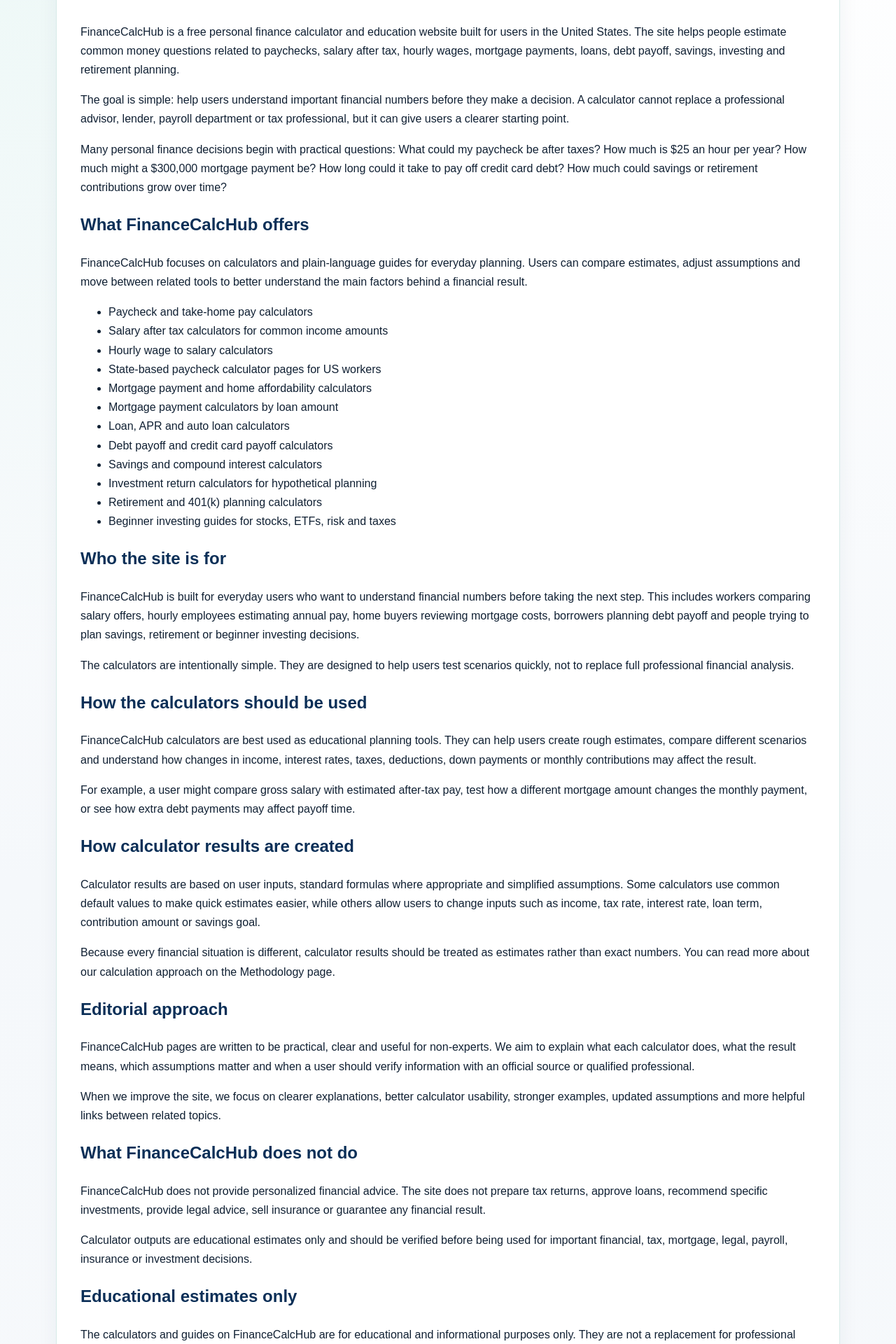
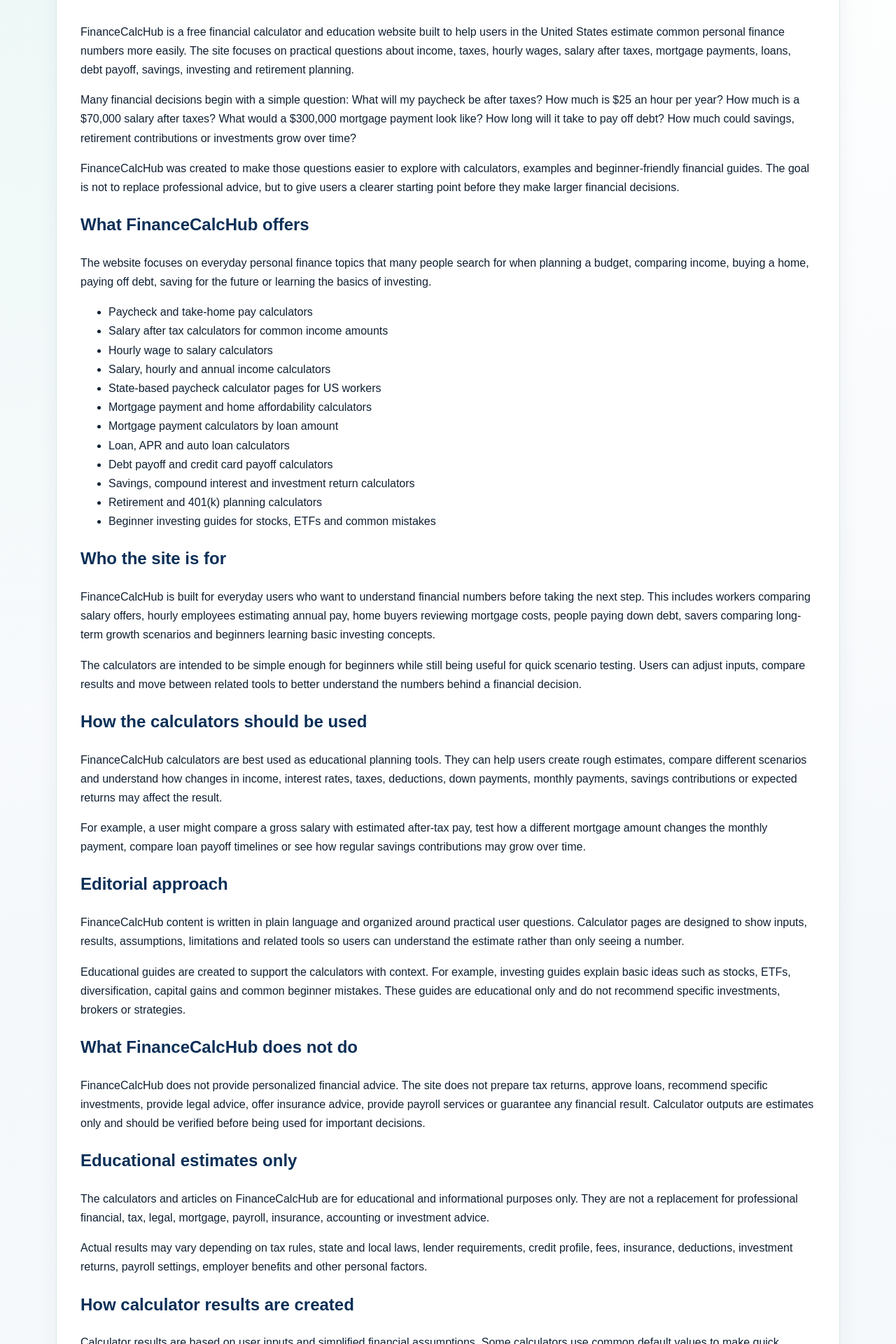
Before and after one commit to milicdejan94-ai/financecalchub, a Next.js app: page /about in a window 1280 px wide. Shown: the part 280-2200 px from the top of the page at 70% size. Built offline with nearby package versions, Linux system fonts and the light colour scheme.

Commit message:
Improve trust pages for AdSense review

```diff
--- a/app/about/page.tsx
+++ b/app/about/page.tsx
@@ -1,11 +1,10 @@
-import type { Metadata } from 'next';
 import RelatedCalculators from '../../components/RelatedCalculators';
 import Breadcrumbs from '../../components/Breadcrumbs';
 
-export const metadata: Metadata = {
+export const metadata = {
   title: 'About FinanceCalcHub | Free US Financial Calculators',
   description:
-    'Learn about FinanceCalcHub, a free US financial calculator and education website for paychecks, taxes, mortgages, loans, savings, investing and retirement planning.',
+    'Learn about FinanceCalcHub, a free US financial calculator website built to help users estimate paychecks, taxes, hourly wages, mortgage payments, loans, savings, investing and retirement planning.',
 };
 
 export default function AboutPage() {
@@ -25,35 +24,37 @@
           <h1>About FinanceCalcHub</h1>
 
           <p>
-            FinanceCalcHub is a free personal finance calculator and education
-            website built for users in the United States. The site helps people
-            estimate common money questions related to paychecks, salary after
-            tax, hourly wages, mortgage payments, loans, debt payoff, savings,
-            investing and retirement planning.
+            FinanceCalcHub is a free financial calculator and education website
+            built to help users in the United States estimate common personal
+            finance numbers more easily. The site focuses on practical questions
+            about income, taxes, hourly wages, salary after taxes, mortgage
+            payments, loans, debt payoff, savings, investing and retirement
+            planning.
           </p>
 
           <p>
-            The goal is simple: help users understand important financial
-            numbers before they make a decision. A calculator cannot replace a
-            professional advisor, lender, payroll department or tax professional,
-            but it can give users a clearer starting point.
+            Many financial decisions begin with a simple question: What will my
+            paycheck be after taxes? How much is $25 an hour per year? How much
+            is a $70,000 salary after taxes? What would a $300,000 mortgage
+            payment look like? How long will it take to pay off debt? How much
+            could savings, retirement contributions or investments grow over
+            time?
           </p>
 
           <p>
-            Many personal finance decisions begin with practical questions: What
-            could my paycheck be after taxes? How much is $25 an hour per year?
-            How much might a $300,000 mortgage payment be? How long could it
-            take to pay off credit card debt? How much could savings or
-            retirement contributions grow over time?
+            FinanceCalcHub was created to make those questions easier to explore
+            with calculators, examples and beginner-friendly financial guides.
+            The goal is not to replace professional advice, but to give users a
+            clearer starting point before they make larger financial decisions.
           </p>
 
           <h2>What FinanceCalcHub offers</h2>
 
           <p>
-            FinanceCalcHub focuses on calculators and plain-language guides for
-            everyday planning. Users can compare estimates, adjust assumptions
-            and move between related tools to better understand the main factors
-            behind a financial result.
+            The website focuses on everyday personal finance topics that many
+            people search for when planning a budget, comparing income, buying a
+            home, paying off debt, saving for the future or learning the basics
+            of investing.
           </p>
 
           <ul>
@@ -68,7 +69,14 @@
               </a>
             </li>
             <li>
-              <a href="/hourly-wage">Hourly wage to salary calculators</a>
+              <a href="/hourly-wage">
+                Hourly wage to salary calculators
+              </a>
+            </li>
+            <li>
+              <a href="/salary-calculator">
+                Salary, hourly and annual income calculators
+              </a>
             </li>
             <li>
               <a href="/paycheck-calculator">
@@ -86,7 +94,9 @@
               </a>
             </li>
             <li>
-              <a href="/calculators/loan">Loan, APR and auto loan calculators</a>
+              <a href="/calculators/loan">
+                Loan, APR and auto loan calculators
+              </a>
             </li>
             <li>
               <a href="/calculators/debt-payoff">
@@ -95,12 +105,7 @@
             </li>
             <li>
               <a href="/calculators/savings">
-                Savings and compound interest calculators
-              </a>
-            </li>
-            <li>
-              <a href="/calculators/investment-return">
-                Investment return calculators for hypothetical planning
+                Savings, compound interest and investment return calculators
               </a>
             </li>
             <li>
@@ -110,7 +115,7 @@
             </li>
             <li>
               <a href="/investing">
-                Beginner investing guides for stocks, ETFs, risk and taxes
+                Beginner investing guides for stocks, ETFs and common mistakes
               </a>
             </li>
           </ul>
@@ -121,15 +126,16 @@
             FinanceCalcHub is built for everyday users who want to understand
             financial numbers before taking the next step. This includes workers
             comparing salary offers, hourly employees estimating annual pay,
-            home buyers reviewing mortgage costs, borrowers planning debt payoff
-            and people trying to plan savings, retirement or beginner investing
-            decisions.
+            home buyers reviewing mortgage costs, people paying down debt,
+            savers comparing long-term growth scenarios and beginners learning
+            basic investing concepts.
           </p>
 
           <p>
-            The calculators are intentionally simple. They are designed to help
-            users test scenarios quickly, not to replace full professional
-            financial analysis.
+            The calculators are intended to be simple enough for beginners while
+            still being useful for quick scenario testing. Users can adjust
+            inputs, compare results and move between related tools to better
+            understand the numbers behind a financial decision.
           </p>
 
           <h2>How the calculators should be used</h2>
@@ -138,25 +144,69 @@
             FinanceCalcHub calculators are best used as educational planning
             tools. They can help users create rough estimates, compare different
             scenarios and understand how changes in income, interest rates,
-            taxes, deductions, down payments or monthly contributions may affect
-            the result.
+            taxes, deductions, down payments, monthly payments, savings
+            contributions or expected returns may affect the result.
           </p>
 
           <p>
-            For example, a user might compare gross salary with estimated
+            For example, a user might compare a gross salary with estimated
             after-tax pay, test how a different mortgage amount changes the
-            monthly payment, or see how extra debt payments may affect payoff
-            time.
+            monthly payment, compare loan payoff timelines or see how regular
+            savings contributions may grow over time.
+          </p>
+
+          <h2>Editorial approach</h2>
+
+          <p>
+            FinanceCalcHub content is written in plain language and organized
+            around practical user questions. Calculator pages are designed to
+            show inputs, results, assumptions, limitations and related tools so
+            users can understand the estimate rather than only seeing a number.
+          </p>
+
+          <p>
+            Educational guides are created to support the calculators with
+            context. For example, investing guides explain basic ideas such as
+            stocks, ETFs, diversification, capital gains and common beginner
+            mistakes. These guides are educational only and do not recommend
+            specific investments, brokers or strategies.
+          </p>
+
+          <h2>What FinanceCalcHub does not do</h2>
+
+          <p>
+            FinanceCalcHub does not provide personalized financial advice. The
+            site does not prepare tax returns, approve loans, recommend specific
+            investments, provide legal advice, offer insurance advice, provide
+            payroll services or guarantee any financial result. Calculator
+            outputs are estimates only and should be verified before being used
+            for important decisions.
+          </p>
+
+          <h2>Educational estimates only</h2>
+
+          <p>
+            The calculators and articles on FinanceCalcHub are for educational
+            and informational purposes only. They are not a replacement for
+            professional financial, tax, legal, mortgage, payroll, insurance,
+            accounting or investment advice.
+          </p>
+
+          <p>
+            Actual results may vary depending on tax rules, state and local laws,
+            lender requirements, credit profile, fees, insurance, deductions,
+            investment returns, payroll settings, employer benefits and other
+            personal factors.
           </p>
 
           <h2>How calculator results are created</h2>
 
           <p>
-            Calculator results are based on user inputs, standard formulas where
-            appropriate and simplified assumptions. Some calculators use common
-            default values to make quick estimates easier, while others allow
-            users to change inputs such as income, tax rate, interest rate, loan
-            term, contribution amount or savings goal.
+            Calculator results are based on user inputs and simplified financial
+            assumptions. Some calculators use common default values to make quick
+            estimates easier, while others allow users to change inputs such as
+            income, tax rate, interest rate, loan term, down payment,
+            contribution amount, expected return or savings goal.
           </p>
 
           <p>
@@ -166,51 +216,21 @@
             <a href="/methodology">Methodology</a> page.
           </p>
 
-          <h2>Editorial approach</h2>
+          <h2>How we keep the site useful</h2>
 
           <p>
-            FinanceCalcHub pages are written to be practical, clear and useful
-            for non-experts. We aim to explain what each calculator does, what
-            the result means, which assumptions matter and when a user should
-            verify information with an official source or qualified
-            professional.
+            FinanceCalcHub is organized around common financial questions and
+            related calculators. We add supporting guides, internal links and
+            explanation sections so users can understand not only the result, but
+            also the main factors behind the estimate.
           </p>
 
           <p>
-            When we improve the site, we focus on clearer explanations, better
-            calculator usability, stronger examples, updated assumptions and
-            more helpful links between related topics.
-          </p>
-
-          <h2>What FinanceCalcHub does not do</h2>
-
-          <p>
-            FinanceCalcHub does not provide personalized financial advice. The
-            site does not prepare tax returns, approve loans, recommend specific
-            investments, provide legal advice, sell insurance or guarantee any
-            financial result.
-          </p>
-
-          <p>
-            Calculator outputs are educational estimates only and should be
-            verified before being used for important financial, tax, mortgage,
-            legal, payroll, insurance or investment decisions.
-          </p>
-
-          <h2>Educational estimates only</h2>
-
-          <p>
-            The calculators and guides on FinanceCalcHub are for educational and
-            informational purposes only. They are not a replacement for
-            professional financial, tax, legal, mortgage, payroll, insurance,
-            accounting or investment advice.
-          </p>
-
-          <p>
-            Actual results may vary depending on tax rules, state and local
-            laws, lender requirements, credit profile, fees, insurance,
-            deductions, investment returns, payroll settings, employer benefits
-            and other personal factors.
+            If a calculator or article could be clearer, we aim to improve the
+            explanation, add related tools and make the page easier to use. The
+            website is designed to be a practical starting point for learning,
+            not a final authority for tax, mortgage, legal, payroll, insurance
+            or investment decisions.
           </p>
 
           <h2>Our goal</h2>
@@ -253,32 +273,32 @@
               href: '/calculators',
             },
             {
-              title: 'Paycheck Calculator',
-              href: '/calculators/paycheck',
+              title: 'Methodology',
+              href: '/methodology',
             },
             {
-              title: 'Federal Tax Calculator',
-              href: '/calculators/federal-tax',
+              title: 'Disclaimer',
+              href: '/disclaimer',
+            },
+            {
+              title: 'Contact',
+              href: '/contact',
+            },
+            {
+              title: 'Investing for Beginners',
+              href: '/investing',
             },
             {
               title: 'Salary After Tax Calculators',
               href: '/salary-after-tax',
             },
             {
-              title: 'Mortgage Calculator',
-              href: '/calculators/mortgage',
+              title: 'Hourly Wage to Salary Calculators',
+              href: '/hourly-wage',
             },
             {
-              title: 'Debt Payoff Calculator',
-              href: '/calculators/debt-payoff',
-            },
-            {
-              title: 'Investing for Beginners',
-              href: '/investing',
-            },
-            {
-              title: 'Methodology',
-              href: '/methodology',
+              title: 'Mortgage Payment by Amount',
+              href: '/mortgage-payment',
             },
           ]}
         />
```
Also changed, not shown: app/contact/page.tsx (+25 -20 lines), app/disclaimer/page.tsx (+30 -11 lines).
